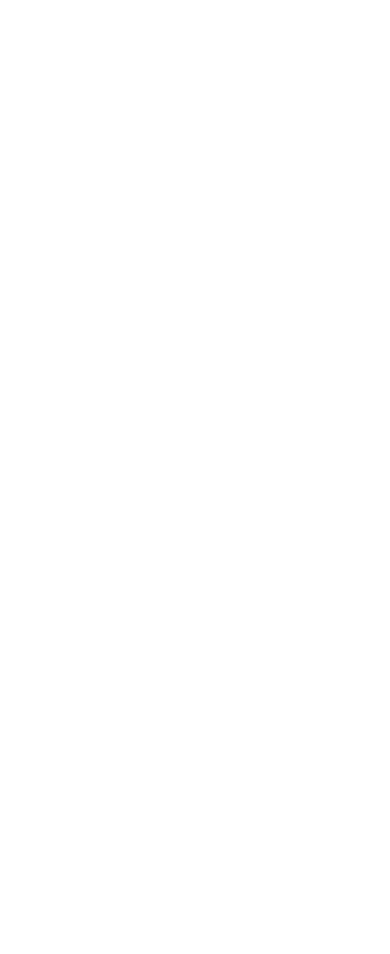
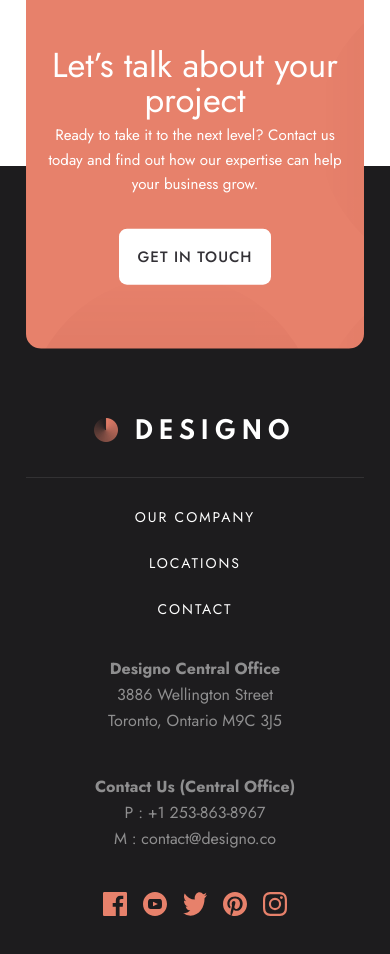
Before and after one commit to OmarAlSeddik/designo, a Next.js app: page / in a window 390 px wide. Shown: the part 3360-4314 px from the top of the page. Before the commit the page ends 3334 px from the top, so only its background shows below. Built offline with nearby package versions, Linux system fonts and the light colour scheme.

Commit message:
mobile home page finished!

```diff
--- /dev/null
+++ b/src/components/Footer/index.tsx
@@ -0,0 +1,107 @@
+import Image from "next/image";
+
+const Footer = () => {
+  return (
+    <>
+      <div className="relative mt-[19.5rem] bg-black pt-[15.75rem] pb-16">
+        <div className="absolute top-0 left-[50%] mx-auto flex w-container translate-x-[-50%] translate-y-[-50%] flex-col items-center rounded-[0.9375rem] bg-peach bg-[url('/shared/desktop/bg-pattern-call-to-action.svg')] py-16 px-4">
+          <h2 className="mb-1.5 text-center text-h1 text-white">
+            Let’s talk about your project
+          </h2>
+          <p className="mb-8 text-center text-body text-white">
+            Ready to take it to the next level? Contact us today and find out
+            how our expertise can help your business grow.
+          </p>
+          <button className="h-14 w-[9.5rem] cursor-pointer rounded-[0.5rem] bg-white text-[0.9375rem] font-medium uppercase leading-[1.375rem] tracking-[0.0625rem] text-darkGrey">
+            Get in touch
+          </button>
+        </div>
+        <div className="mx-auto flex w-container flex-col items-center">
+          <div className="relative mx-auto mb-8 h-[1.6875rem] w-[12.625rem]">
+            <Image
+              src="/shared/desktop/logo-light.png"
+              alt="logo"
+              layout="fill"
+            />
+          </div>
+          <hr className="mb-8 w-full opacity-10" />
+          <div className="mb-10 flex flex-col items-center gap-8">
+            <span className="cursor-pointer text-[0.875rem] uppercase leading-[0.875rem] tracking-[0.125rem] text-white">
+              OUR COMPANY
+            </span>
+            <span className="cursor-pointer text-[0.875rem] uppercase leading-[0.875rem] tracking-[0.125rem] text-white">
+              LOCATIONS
+            </span>
+            <span className="cursor-pointer text-[0.875rem] uppercase leading-[0.875rem] tracking-[0.125rem] text-white">
+              CONTACT
+            </span>
+          </div>
+        </div>
+
+        <div className="mb-10 flex flex-col items-center">
+          <span className="font-bold leading-[1.625rem] text-white opacity-50">
+            Designo Central Office
+          </span>
+          <span className="leading-[1.625rem] text-white opacity-50">
+            3886 Wellington Street
+          </span>
+          <span className="leading-[1.625rem] text-white opacity-50">
+            Toronto, Ontario M9C 3J5
+          </span>
+        </div>
+
+        <div className="mb-10 flex flex-col items-center">
+          <span className="font-bold leading-[1.625rem] text-white opacity-50">
+            Contact Us (Central Office)
+          </span>
+          <span className="leading-[1.625rem] text-white opacity-50">
+            P : +1 253-863-8967
+          </span>
+          <span className="leading-[1.625rem] text-white opacity-50">
+            M : contact@designo.co
+          </span>
+        </div>
+
+        <div className="flex justify-center gap-4">
+          <div className="relative h-6 w-6 cursor-pointer">
+            <Image
+              src="/shared/desktop/icon-facebook.svg"
+              alt="facebook"
+              layout="fill"
+            />
+          </div>
+          <div className="relative h-6 w-6 cursor-pointer">
+            <Image
+              src="/shared/desktop/icon-youtube.svg"
+              alt="youtube"
+              layout="fill"
+            />
+          </div>
+          <div className="relative h-6 w-6 cursor-pointer">
+            <Image
+              src="/shared/desktop/icon-twitter.svg"
+              alt="twitter"
+              layout="fill"
+            />
+          </div>
+          <div className="relative h-6 w-6 cursor-pointer">
+            <Image
+              src="/shared/desktop/icon-pinterest.svg"
+              alt="pinterest"
+              layout="fill"
+            />
+          </div>
+          <div className="relative h-6 w-6 cursor-pointer">
+            <Image
+              src="/shared/desktop/icon-instagram.svg"
+              alt="instagram"
+              layout="fill"
+            />
+          </div>
+        </div>
+      </div>
+    </>
+  );
+};
+
+export default Footer;
--- a/src/pages/_app.tsx
+++ b/src/pages/_app.tsx
@@ -1,5 +1,6 @@
 import type { AppType } from "next/dist/shared/lib/utils";
 import Head from "next/head";
+import Footer from "../components/Footer";
 import Header from "../components/Header";
 import "../styles/globals.css";
 
@@ -11,6 +12,7 @@
       </Head>
       <Header />
       <Component {...pageProps} />
+      <Footer />
     </>
   );
 };
--- a/src/pages/_document.tsx
+++ b/src/pages/_document.tsx
@@ -7,7 +7,7 @@
       <link rel="preconnect" href="https://fonts.googleapis.com" />
       <link rel="preconnect" href="https://fonts.gstatic.com" />
       <link
-        href="https://fonts.googleapis.com/css2?family=Jost:wght@400;500&display=swap"
+        href="https://fonts.googleapis.com/css2?family=Jost:wght@400;500;700&display=swap"
         rel="stylesheet"
       />
       <link rel="icon" href="/favicon-32x32.png" />
```
